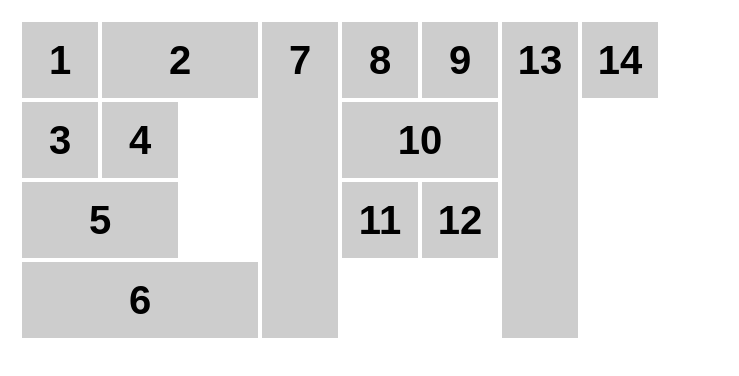
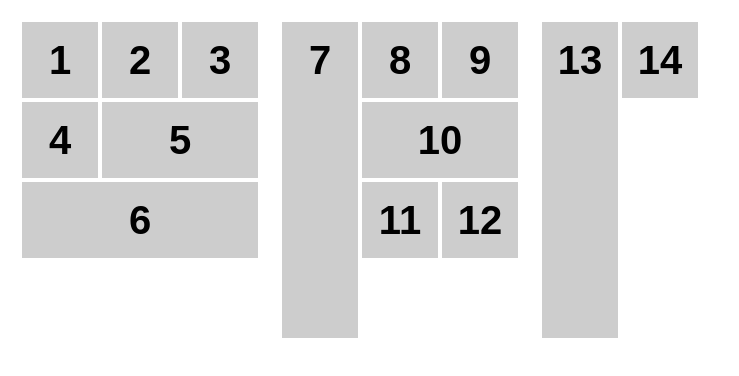
Before and after one commit to hootsuite/grid, a plain HTML site: page index.html in a window 1280 px wide. Shown: the whole page, without its empty margins (0-739 px from the left). Drawn offline with nearby package versions, Linux system fonts and the light colour scheme.

Commit message:
Add space between groups

```diff
--- a/index.html
+++ b/index.html
@@ -42,7 +42,7 @@ var GRID_ITEM_TYPES = {
 
 var itemsGrid1 = [
   GRID_ITEM_TYPES.widget1x1,
-  GRID_ITEM_TYPES.widget2x1,
+  GRID_ITEM_TYPES.widget1x1,
   GRID_ITEM_TYPES.widget1x1,
   GRID_ITEM_TYPES.widget1x1,
   GRID_ITEM_TYPES.widget2x1,
@@ -87,11 +87,12 @@ var buildGridElements = function($gridContainer, items) {
 
 var applyItemPositions = function(items) {
   // XXX don't apply position to dragged elements
-  var item, i;
+  var item, i, groupNr;
   for (i = 0; i < items.length; i++) {
     item = items[i];
+    groupNr = Math.floor(item.position.col / 3);
     item.$element.css({
-      left: item.position.col * 80,
+      left: item.position.col * 80 + (groupNr * 20),
       top: item.position.row * 80
     })
   }
```
